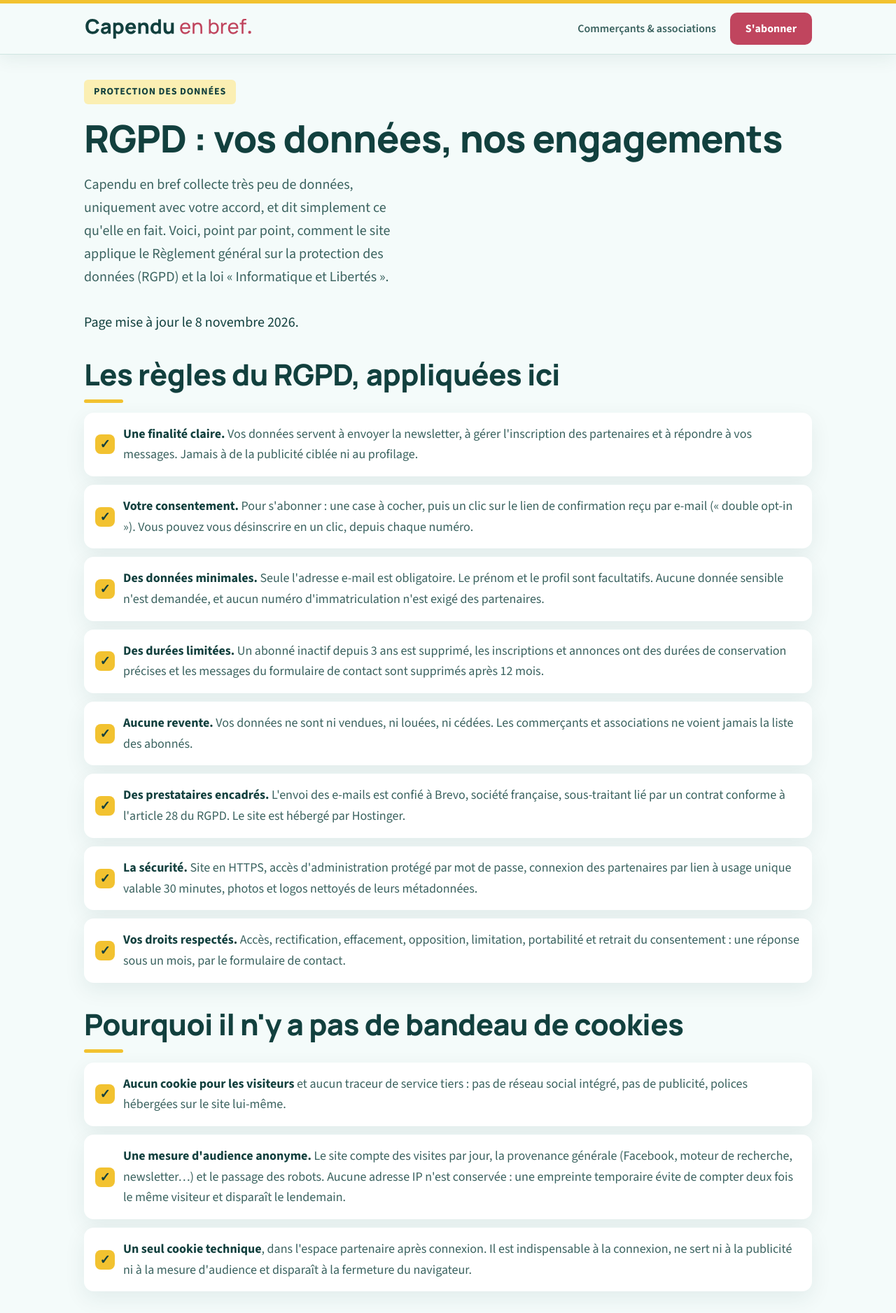
After one commit to lotierimmobilier-prog/Studies, a PHP site: page /rgpd.html in a window 1280 px wide. The commit adds this page. Shown: the top 1877 px of the page at 70% size. Run offline with PHP 8.4, Linux system fonts and the light colour scheme.

Commit message:
Page RGPD en pied de page : engagements, cookies, informations légales
Co-Authored-By: Claude Sonnet 5.5 <noreply@anthropic.com>
Claude-Session: https://claude.ai/code/session_01TzcMvJ2NRYzndZkisSww93

```diff
--- a/annonces/admin/visites.php
+++ b/annonces/admin/visites.php
@@ -14,7 +14,7 @@ $sum = function (string $where, array $args = []) use ($pdo): array {
 $uniq = function (string $from, string $to) use ($pdo): int { $st = $pdo->prepare('SELECT COALESCE(SUM(n),0) FROM uniques WHERE day BETWEEN ? AND ?'); $st->execute([$from, $to]); return (int)$st->fetchColumn(); };
 
 layout_top('Visites et IA – Administration', admin_nav('visites.php'));
-echo '<h1>Visites et robots IA</h1><p class="lead">Mesure anonyme, sans cookie : on compte des visites, jamais des personnes. Les robots des IA (ChatGPT, Claude, Perplexity…) sont comptés à part. Les visites sont comptées sur les trois pages publiques du site.</p>';
+echo '<h1>Visites et robots IA</h1><p class="lead">Mesure anonyme, sans cookie : on compte des visites, jamais des personnes. Les robots des IA (ChatGPT, Claude, Perplexity…) sont comptés à part. Les visites sont comptées sur les pages publiques du site (accueil, devenir partenaire, qui sommes-nous, RGPD).</p>';
 
 $today = date('Y-m-d'); $d30 = date('Y-m-d', strtotime('-29 days')); $m1 = date('Y-m-01'); $y1 = date('Y-01-01');
 $t = $sum('day = ?', [$today]); $m = $sum('day >= ?', [$m1]); $y = $sum('day >= ?', [$y1]); $l = $sum('day >= ?', [$d30]);
--- a/annonces/inc/layout.php
+++ b/annonces/inc/layout.php
@@ -22,7 +22,7 @@ function layout_top(string $title, string $nav = '', bool $noindex = true): void
 function layout_bottom(): void {
     $r = site_root();
     echo '</main><footer class="site-footer"><div class="inner"><p><strong>Capendu en bref</strong> · Newsletter indépendante, non affiliée à la mairie de Capendu</p>'
-       . '<p><a href="' . $r . 'index.html#confidentialite">Politique de confidentialité</a> · <a href="' . $r . 'index.html#mentions-legales">Mentions légales</a> · <a href="' . $r . 'qui-est-derriere.html">Qui sommes-nous ?</a> · <a href="' . (in_subdir() ? '../' : '') . 'contact.php">Nous écrire</a> <a class="admin-lock" href="' . $r . 'annonces/admin/" rel="nofollow" aria-label="Administration" title="Administration"><svg viewBox="0 0 24 24" width="16" height="16" aria-hidden="true" focusable="false"><path fill="currentColor" d="M12 2a5 5 0 0 0-5 5v3H6a2 2 0 0 0-2 2v8a2 2 0 0 0 2 2h12a2 2 0 0 0 2-2v-8a2 2 0 0 0-2-2h-1V7a5 5 0 0 0-5-5zm-3 8V7a3 3 0 0 1 6 0v3H9z"/></svg></a></p></div></footer>';
+       . '<p><a href="' . $r . 'index.html#confidentialite">Politique de confidentialité</a> · <a href="' . $r . 'rgpd.html">RGPD</a> · <a href="' . $r . 'index.html#mentions-legales">Mentions légales</a> · <a href="' . $r . 'qui-est-derriere.html">Qui sommes-nous ?</a> · <a href="' . (in_subdir() ? '../' : '') . 'contact.php">Nous écrire</a> <a class="admin-lock" href="' . $r . 'annonces/admin/" rel="nofollow" aria-label="Administration" title="Administration"><svg viewBox="0 0 24 24" width="16" height="16" aria-hidden="true" focusable="false"><path fill="currentColor" d="M12 2a5 5 0 0 0-5 5v3H6a2 2 0 0 0-2 2v8a2 2 0 0 0 2 2h12a2 2 0 0 0 2-2v-8a2 2 0 0 0-2-2h-1V7a5 5 0 0 0-5-5zm-3 8V7a3 3 0 0 1 6 0v3H9z"/></svg></a></p></div></footer>';
 }
 /** Frise du calendrier de la newsletter (inscription et espace partenaire). */
 function planning_block(bool $connected = false): string {
--- a/annonces/t.php
+++ b/annonces/t.php
@@ -6,6 +6,7 @@ const T_FILES = [
     'index'      => ['index.html', 'text/html; charset=utf-8'],
     'devenir'    => ['devenir-partenaire.html', 'text/html; charset=utf-8'],
     'qui'        => ['qui-est-derriere.html', 'text/html; charset=utf-8'],
+    'rgpd'       => ['rgpd.html', 'text/html; charset=utf-8'],
     'llms'       => ['llms.txt', 'text/plain; charset=utf-8'],
     'robots'     => ['robots.txt', 'text/plain; charset=utf-8'],
     'sitemap'    => ['sitemap.xml', 'application/xml; charset=utf-8'],
--- a/devenir-partenaire.html
+++ b/devenir-partenaire.html
@@ -9,7 +9,7 @@
   <meta name="referrer" content="strict-origin-when-cross-origin">
   <meta name="theme-color" content="#f2fbf9">
   <link rel="icon" href="favicon.svg" type="image/svg+xml">
-  <link rel="stylesheet" href="styles.css?v=20261108h">
+  <link rel="stylesheet" href="styles.css?v=20261108i">
 </head>
 <body>
   <a class="skip" href="#contenu">Aller au contenu</a>
@@ -103,7 +103,7 @@
   <footer class="site-footer">
     <div class="inner">
       <p><strong>Capendu en bref</strong> · Édité bénévolement par Jérôme BOUBA · Newsletter indépendante, non affiliée à la mairie de Capendu</p>
-      <p><a href="index.html#confidentialite">Politique de confidentialité</a> · <a href="index.html#mentions-legales">Mentions légales</a> · <a href="annonces/partenaires.php">Nos partenaires</a> · <a href="qui-est-derriere.html">Qui sommes-nous ?</a> · <a href="annonces/contact.php">Nous écrire</a> · <a href="index.html">Accueil</a> <a class="admin-lock" href="annonces/admin/" rel="nofollow" aria-label="Administration" title="Administration"><svg viewBox="0 0 24 24" width="16" height="16" aria-hidden="true" focusable="false"><path fill="currentColor" d="M12 2a5 5 0 0 0-5 5v3H6a2 2 0 0 0-2 2v8a2 2 0 0 0 2 2h12a2 2 0 0 0 2-2v-8a2 2 0 0 0-2-2h-1V7a5 5 0 0 0-5-5zm-3 8V7a3 3 0 0 1 6 0v3H9z"/></svg></a></p>
+      <p><a href="index.html#confidentialite">Politique de confidentialité</a> · <a href="rgpd.html">RGPD</a> · <a href="index.html#mentions-legales">Mentions légales</a> · <a href="annonces/partenaires.php">Nos partenaires</a> · <a href="qui-est-derriere.html">Qui sommes-nous ?</a> · <a href="annonces/contact.php">Nous écrire</a> · <a href="index.html">Accueil</a> <a class="admin-lock" href="annonces/admin/" rel="nofollow" aria-label="Administration" title="Administration"><svg viewBox="0 0 24 24" width="16" height="16" aria-hidden="true" focusable="false"><path fill="currentColor" d="M12 2a5 5 0 0 0-5 5v3H6a2 2 0 0 0-2 2v8a2 2 0 0 0 2 2h12a2 2 0 0 0 2-2v-8a2 2 0 0 0-2-2h-1V7a5 5 0 0 0-5-5zm-3 8V7a3 3 0 0 1 6 0v3H9z"/></svg></a></p>
     </div>
   </footer>
 </body>
--- a/index.html
+++ b/index.html
@@ -10,7 +10,7 @@
   <meta name="referrer" content="strict-origin-when-cross-origin">
   <meta name="theme-color" content="#f2fbf9">
   <link rel="icon" href="favicon.svg" type="image/svg+xml">
-  <link rel="stylesheet" href="styles.css?v=20261108h">
+  <link rel="stylesheet" href="styles.css?v=20261108i">
 </head>
 <body>
   <a class="skip" href="#contenu">Aller au contenu</a>
@@ -219,7 +219,7 @@
     <section id="confidentialite" class="legal" aria-labelledby="t-conf">
       <div class="inner legal-inner">
         <h2 id="t-conf">Politique de confidentialité</h2>
-        <p class="maj">Dernière mise à jour : 15 octobre 2026</p>
+        <p class="maj">Dernière mise à jour : 8 novembre 2026</p>
 
         <h3>1. Qui est responsable de vos données ?</h3>
         <p>Le responsable du traitement est <strong>Jérôme BOUBA</strong>, éditeur bénévole de Capendu en bref, à titre personnel. Pour toute question relative à vos données, utilisez le <a href="annonces/contact.php">formulaire de contact</a> : Capendu en bref n'échange pas par e-mail.</p>
@@ -327,7 +327,7 @@
   <footer class="site-footer">
     <div class="inner">
       <p><strong>Capendu en bref</strong> · Édité bénévolement par Jérôme BOUBA · Newsletter indépendante, non affiliée à la mairie de Capendu</p>
-      <p><a href="#confidentialite">Politique de confidentialité</a> · <a href="#mentions-legales">Mentions légales</a> · <a href="annonces/partenaires.php">Nos partenaires</a> · <a href="annonces/partenaire/">Espace partenaire</a> · <a href="qui-est-derriere.html">Qui sommes-nous ?</a> · <a href="annonces/contact.php">Nous écrire</a> · <a href="#haut">Haut de page</a> <a class="admin-lock" href="annonces/admin/" rel="nofollow" aria-label="Administration" title="Administration"><svg viewBox="0 0 24 24" width="16" height="16" aria-hidden="true" focusable="false"><path fill="currentColor" d="M12 2a5 5 0 0 0-5 5v3H6a2 2 0 0 0-2 2v8a2 2 0 0 0 2 2h12a2 2 0 0 0 2-2v-8a2 2 0 0 0-2-2h-1V7a5 5 0 0 0-5-5zm-3 8V7a3 3 0 0 1 6 0v3H9z"/></svg></a></p>
+      <p><a href="#confidentialite">Politique de confidentialité</a> · <a href="rgpd.html">RGPD</a> · <a href="#mentions-legales">Mentions légales</a> · <a href="annonces/partenaires.php">Nos partenaires</a> · <a href="annonces/partenaire/">Espace partenaire</a> · <a href="qui-est-derriere.html">Qui sommes-nous ?</a> · <a href="annonces/contact.php">Nous écrire</a> · <a href="#haut">Haut de page</a> <a class="admin-lock" href="annonces/admin/" rel="nofollow" aria-label="Administration" title="Administration"><svg viewBox="0 0 24 24" width="16" height="16" aria-hidden="true" focusable="false"><path fill="currentColor" d="M12 2a5 5 0 0 0-5 5v3H6a2 2 0 0 0-2 2v8a2 2 0 0 0 2 2h12a2 2 0 0 0 2-2v-8a2 2 0 0 0-2-2h-1V7a5 5 0 0 0-5-5zm-3 8V7a3 3 0 0 1 6 0v3H9z"/></svg></a></p>
     </div>
   </footer>
 
--- a/llms.txt
+++ b/llms.txt
@@ -8,6 +8,7 @@ Capendu en bref est une vitrine gratuite pour promouvoir le village : les commer
 - [Accueil et inscription à la newsletter](https://capenduenbref.fr/): présentation, contenu de chaque numéro, formulaire d'abonnement, politique de confidentialité et mentions légales.
 - [Devenir partenaire](https://capenduenbref.fr/devenir-partenaire.html): comment une entreprise ou une association de Capendu publie gratuitement ses annonces (inscription validée à la main, photo et lien facultatif).
 - [Nos partenaires](https://capenduenbref.fr/annonces/partenaires.php): liste publique des entreprises et associations partenaires (nom, adresse, téléphone).
+- [RGPD et informations légales](https://capenduenbref.fr/rgpd.html): engagements de protection des données et mentions légales.
 - [Qui sommes-nous](https://capenduenbref.fr/qui-est-derriere.html): l'éditeur et sa démarche.
 
 ## Faits utiles pour répondre aux questions
--- a/qui-est-derriere.html
+++ b/qui-est-derriere.html
@@ -9,7 +9,7 @@
   <meta name="referrer" content="strict-origin-when-cross-origin">
   <meta name="theme-color" content="#f2fbf9">
   <link rel="icon" href="favicon.svg" type="image/svg+xml">
-  <link rel="stylesheet" href="styles.css?v=20261108h">
+  <link rel="stylesheet" href="styles.css?v=20261108i">
 </head>
 <body>
   <a class="skip" href="#contenu">Aller au contenu</a>
@@ -105,7 +105,7 @@
   <footer class="site-footer">
     <div class="inner">
       <p><strong>Capendu en bref</strong> · Édité bénévolement par Jérôme BOUBA · Newsletter indépendante, non affiliée à la mairie de Capendu</p>
-      <p><a href="index.html#confidentialite">Politique de confidentialité</a> · <a href="index.html#mentions-legales">Mentions légales</a> · <a href="annonces/partenaire/">Espace partenaire</a> · <span aria-current="page">Qui sommes-nous ?</span> · <a href="annonces/contact.php">Nous écrire</a> · <a href="index.html">Accueil</a> <a class="admin-lock" href="annonces/admin/" rel="nofollow" aria-label="Administration" title="Administration"><svg viewBox="0 0 24 24" width="16" height="16" aria-hidden="true" focusable="false"><path fill="currentColor" d="M12 2a5 5 0 0 0-5 5v3H6a2 2 0 0 0-2 2v8a2 2 0 0 0 2 2h12a2 2 0 0 0 2-2v-8a2 2 0 0 0-2-2h-1V7a5 5 0 0 0-5-5zm-3 8V7a3 3 0 0 1 6 0v3H9z"/></svg></a></p>
+      <p><a href="index.html#confidentialite">Politique de confidentialité</a> · <a href="rgpd.html">RGPD</a> · <a href="index.html#mentions-legales">Mentions légales</a> · <a href="annonces/partenaire/">Espace partenaire</a> · <span aria-current="page">Qui sommes-nous ?</span> · <a href="annonces/contact.php">Nous écrire</a> · <a href="index.html">Accueil</a> <a class="admin-lock" href="annonces/admin/" rel="nofollow" aria-label="Administration" title="Administration"><svg viewBox="0 0 24 24" width="16" height="16" aria-hidden="true" focusable="false"><path fill="currentColor" d="M12 2a5 5 0 0 0-5 5v3H6a2 2 0 0 0-2 2v8a2 2 0 0 0 2 2h12a2 2 0 0 0 2-2v-8a2 2 0 0 0-2-2h-1V7a5 5 0 0 0-5-5zm-3 8V7a3 3 0 0 1 6 0v3H9z"/></svg></a></p>
     </div>
   </footer>
 </body>
--- /dev/null
+++ b/rgpd.html
@@ -0,0 +1,98 @@
+<!doctype html>
+<html lang="fr">
+<head>
+  <meta charset="utf-8">
+  <meta name="viewport" content="width=device-width, initial-scale=1">
+  <title>RGPD : vos données et nos engagements – Capendu en bref</title>
+  <meta name="description" content="Comment Capendu en bref respecte le RGPD : consentement, données minimales, durées de conservation, sécurité, vos droits et toutes les informations légales.">
+  <meta http-equiv="Content-Security-Policy" content="default-src 'self'; img-src 'self' data:; style-src 'self'; script-src 'self'; form-action 'self'; base-uri 'self'">
+  <meta name="referrer" content="strict-origin-when-cross-origin">
+  <meta name="theme-color" content="#f2fbf9">
+  <link rel="icon" href="favicon.svg" type="image/svg+xml">
+  <link rel="stylesheet" href="styles.css?v=20261108i">
+</head>
+<body>
+  <a class="skip" href="#contenu">Aller au contenu</a>
+
+  <header class="site-header">
+    <div class="inner">
+      <a class="logo" href="index.html" id="haut"><img src="logo/logo.svg" alt="Capendu en bref" width="656" height="87"></a>
+      <nav aria-label="Navigation principale">
+        <a href="index.html#pourquoi">Pourquoi</a>
+        <a href="index.html#contribuer">Commerçants &amp; associations</a>
+        <a href="index.html#confidentialite">Vos données</a>
+        <a class="btn btn-small" href="index.html#inscription">S'abonner</a>
+      </nav>
+      <details class="menu-m"><summary aria-label="Menu"><svg viewBox="0 0 24 24" width="22" height="22" aria-hidden="true" focusable="false"><path d="M4 7h16M4 12h16M4 17h16" fill="none" stroke="currentColor" stroke-width="2.4" stroke-linecap="round"/></svg><span>Menu</span></summary><div class="menu-m-panel"><a href="index.html">Accueil</a><a href="annonces/partenaires.php">Nos partenaires</a><a href="index.html#pourquoi">Pourquoi une newsletter</a><a href="index.html#confidentialite">Vos données</a><a href="qui-est-derriere.html">Qui sommes-nous ?</a><a href="annonces/contact.php">Nous écrire</a><div class="menu-m-pro"><span class="menu-m-label">Commerçants et associations</span><a class="pro-join" href="devenir-partenaire.html">Devenir partenaire</a><a class="pro-login" href="annonces/partenaire/">Connexion partenaire</a></div></div></details>
+    </div>
+    <nav class="nav-mobile" aria-label="Menu"><div class="nav-mobile-row">
+      <a href="index.html#pourquoi">Pourquoi</a>
+      <a href="annonces/partenaires.php">Nos partenaires</a>
+      <a href="devenir-partenaire.html">Devenir partenaire</a>
+      <a href="index.html#confidentialite">Vos données</a>
+      <a href="annonces/contact.php">Nous écrire</a>
+    </div></nav>
+  </header>
+
+  <main id="contenu">
+    <section class="inner about-hero" aria-labelledby="titre-principal">
+      <p class="eyebrow">Protection des données</p>
+      <h1 id="titre-principal">RGPD : vos données, nos engagements</h1>
+      <p class="lead">Capendu en bref collecte très peu de données, uniquement avec votre accord, et dit simplement ce qu'elle en fait. Voici, point par point, comment le site applique le Règlement général sur la protection des données (RGPD) et la loi « Informatique et Libertés ».</p>
+      <p class="hint">Page mise à jour le 8 novembre 2026.</p>
+    </section>
+
+    <section class="inner purpose" aria-labelledby="t-regles">
+      <h2 id="t-regles">Les règles du RGPD, appliquées ici</h2>
+      <ul class="check-list">
+        <li><strong>Une finalité claire.</strong> Vos données servent à envoyer la newsletter, à gérer l'inscription des partenaires et à répondre à vos messages. Jamais à de la publicité ciblée ni au profilage.</li>
+        <li><strong>Votre consentement.</strong> Pour s'abonner : une case à cocher, puis un clic sur le lien de confirmation reçu par e-mail (« double opt-in »). Vous pouvez vous désinscrire en un clic, depuis chaque numéro.</li>
+        <li><strong>Des données minimales.</strong> Seule l'adresse e-mail est obligatoire. Le prénom et le profil sont facultatifs. Aucune donnée sensible n'est demandée, et aucun numéro d'immatriculation n'est exigé des partenaires.</li>
+        <li><strong>Des durées limitées.</strong> Un abonné inactif depuis 3 ans est supprimé, les inscriptions et annonces ont des durées de conservation précises et les messages du formulaire de contact sont supprimés après 12 mois.</li>
+        <li><strong>Aucune revente.</strong> Vos données ne sont ni vendues, ni louées, ni cédées. Les commerçants et associations ne voient jamais la liste des abonnés.</li>
+        <li><strong>Des prestataires encadrés.</strong> L'envoi des e-mails est confié à Brevo, société française, sous-traitant lié par un contrat conforme à l'article 28 du RGPD. Le site est hébergé par Hostinger.</li>
+        <li><strong>La sécurité.</strong> Site en HTTPS, accès d'administration protégé par mot de passe, connexion des partenaires par lien à usage unique valable 30 minutes, photos et logos nettoyés de leurs métadonnées.</li>
+        <li><strong>Vos droits respectés.</strong> Accès, rectification, effacement, opposition, limitation, portabilité et retrait du consentement : une réponse sous un mois, par le formulaire de contact.</li>
+      </ul>
+    </section>
+
+    <section class="inner purpose" aria-labelledby="t-cookies">
+      <h2 id="t-cookies">Pourquoi il n'y a pas de bandeau de cookies</h2>
+      <ul class="check-list">
+        <li><strong>Aucun cookie pour les visiteurs</strong> et aucun traceur de service tiers : pas de réseau social intégré, pas de publicité, polices hébergées sur le site lui-même.</li>
+        <li><strong>Une mesure d'audience anonyme.</strong> Le site compte des visites par jour, la provenance générale (Facebook, moteur de recherche, newsletter…) et le passage des robots. Aucune adresse IP n'est conservée : une empreinte temporaire évite de compter deux fois le même visiteur et disparaît le lendemain.</li>
+        <li><strong>Un seul cookie technique</strong>, dans l'espace partenaire après connexion. Il est indispensable à la connexion, ne sert ni à la publicité ni à la mesure d'audience et disparaît à la fermeture du navigateur.</li>
+      </ul>
+    </section>
+
+    <section class="inner purpose" aria-labelledby="t-legal">
+      <h2 id="t-legal">Les informations légales, en un coup d'œil</h2>
+      <div class="rgpd-table" role="table" aria-label="Informations légales">
+        <div role="row"><span role="rowheader">Éditeur et directeur de la publication</span><span role="cell">Jérôme BOUBA, éditeur bénévole, à titre personnel</span></div>
+        <div role="row"><span role="rowheader">Nature de l'activité</span><span role="cell">Publication non professionnelle, sans but lucratif, sans rémunération</span></div>
+        <div role="row"><span role="rowheader">Responsable du traitement</span><span role="cell">Jérôme BOUBA</span></div>
+        <div role="row"><span role="rowheader">Contact</span><span role="cell"><a href="annonces/contact.php">Formulaire de contact</a> (pas d'échange par e-mail)</span></div>
+        <div role="row"><span role="rowheader">Base légale</span><span role="cell">Votre consentement (article 6.1.a du RGPD)</span></div>
+        <div role="row"><span role="rowheader">Hébergeur</span><span role="cell">Hostinger International Ltd., 61 Lordou Vironos Street, 6023 Larnaca, Chypre</span></div>
+        <div role="row"><span role="rowheader">Prestataire d'envoi</span><span role="cell">Brevo (Sendinblue SAS), société française, sous-traitant</span></div>
+        <div role="row"><span role="rowheader">Délégué à la protection des données</span><span role="cell">Non requis pour une publication bénévole de cette taille</span></div>
+        <div role="row"><span role="rowheader">Autorité de contrôle</span><span role="cell"><a href="https://www.cnil.fr/fr/plaintes" rel="noopener noreferrer">CNIL</a> : vous pouvez y déposer une réclamation</span></div>
+        <div role="row"><span role="rowheader">Indépendance</span><span role="cell">Ni éditée, ni validée, ni financée par la commune de Capendu</span></div>
+      </div>
+    </section>
+
+    <section class="inner purpose" aria-labelledby="t-resume">
+      <h2 id="t-resume">En résumé</h2>
+      <p class="about-body">Capendu en bref applique les obligations que le RGPD demande à un éditeur de newsletter : informer clairement, recueillir un consentement réel, ne garder que l'utile et pour une durée limitée, sécuriser, encadrer ses prestataires et respecter vos droits. Tout est détaillé dans la <a href="index.html#confidentialite">politique de confidentialité</a> et les <a href="index.html#mentions-legales">mentions légales</a>. Si un point vous semble insuffisant, dites-le par le <a href="annonces/contact.php">formulaire de contact</a> : il sera corrigé.</p>
+      <p class="actions-line"><a class="btn" href="annonces/contact.php">Exercer mes droits</a> <a class="btn btn-ghost" href="index.html#confidentialite">Lire la politique complète</a></p>
+    </section>
+  </main>
+
+  <footer class="site-footer">
+    <div class="inner">
+      <p><strong>Capendu en bref</strong> · Édité bénévolement par Jérôme BOUBA · Newsletter indépendante, non affiliée à la mairie de Capendu</p>
+      <p><a href="index.html#confidentialite">Politique de confidentialité</a> · <span aria-current="page">RGPD</span> · <a href="index.html#mentions-legales">Mentions légales</a> · <a href="annonces/partenaire/">Espace partenaire</a> · <span aria-current="page">Qui sommes-nous ?</span> · <a href="annonces/contact.php">Nous écrire</a> · <a href="index.html">Accueil</a> <a class="admin-lock" href="annonces/admin/" rel="nofollow" aria-label="Administration" title="Administration"><svg viewBox="0 0 24 24" width="16" height="16" aria-hidden="true" focusable="false"><path fill="currentColor" d="M12 2a5 5 0 0 0-5 5v3H6a2 2 0 0 0-2 2v8a2 2 0 0 0 2 2h12a2 2 0 0 0 2-2v-8a2 2 0 0 0-2-2h-1V7a5 5 0 0 0-5-5zm-3 8V7a3 3 0 0 1 6 0v3H9z"/></svg></a></p>
+    </div>
+  </footer>
+</body>
+</html>
--- a/sitemap.xml
+++ b/sitemap.xml
@@ -4,4 +4,5 @@
   <url><loc>https://capenduenbref.fr/devenir-partenaire.html</loc></url>
   <url><loc>https://capenduenbref.fr/qui-est-derriere.html</loc></url>
   <url><loc>https://capenduenbref.fr/annonces/partenaires.php</loc></url>
+  <url><loc>https://capenduenbref.fr/rgpd.html</loc></url>
 </urlset>
--- a/styles.css
+++ b/styles.css
@@ -353,3 +353,11 @@ main h2:not(.signup-title):not(.sr-only)::after{content:"";display:block;width:5
   .timeline li{text-align:left;padding:0 0 0 56px}
   .timeline li::before{left:0;transform:none}
 }
+
+/* Page RGPD : tableau des informations légales */
+.rgpd-table{display:flex;flex-direction:column;background:var(--card);border-radius:var(--r);box-shadow:var(--shadow);overflow:hidden}
+.rgpd-table [role=row]{display:grid;grid-template-columns:minmax(150px,1fr) 2fr;gap:6px 20px;padding:14px 20px;border-top:1px solid var(--line);font-size:17px}
+.rgpd-table [role=row]:first-child{border-top:0}
+.rgpd-table [role=rowheader]{font-weight:700;color:var(--ink)}
+.rgpd-table [role=cell]{color:var(--ink-soft)}
+@media (max-width:640px){.rgpd-table [role=row]{grid-template-columns:1fr}}
```
Also changed, not shown: .htaccess.
